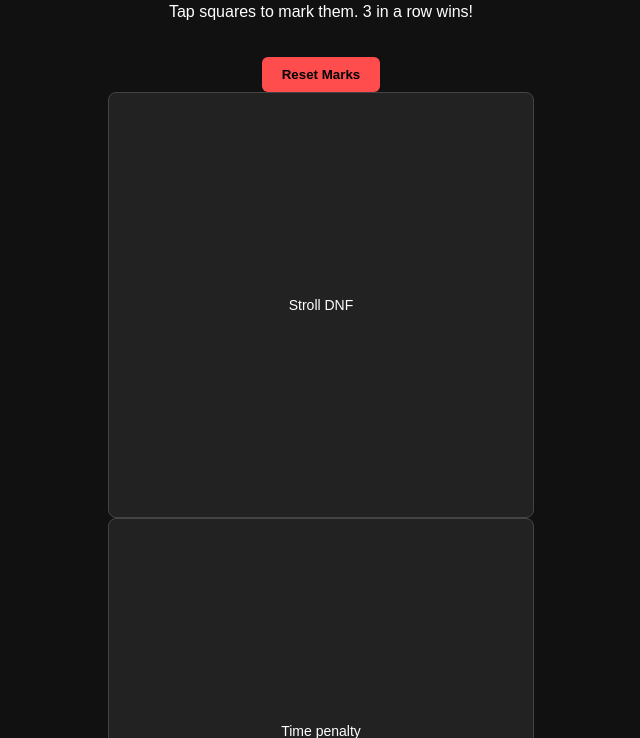
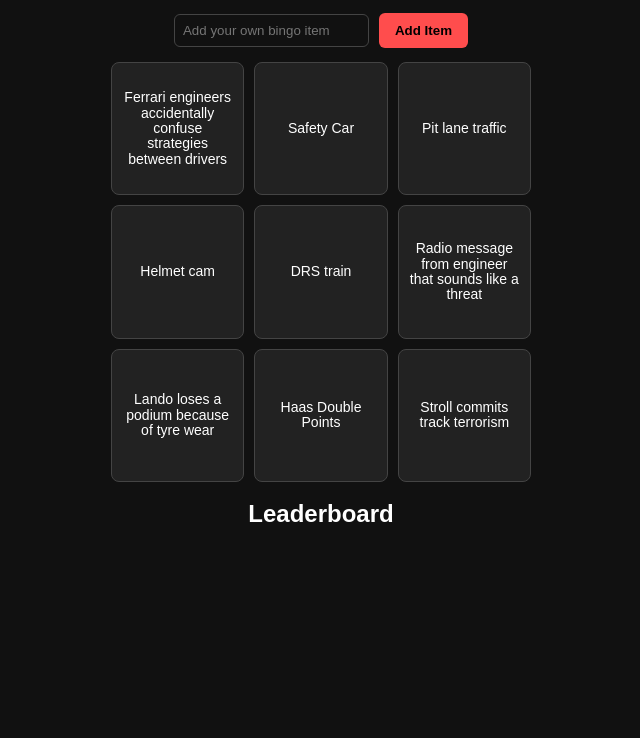
Before and after one commit to gzmgzde/f1-bingo, a plain HTML site: page index.html in a window 1280 px wide. Shown: the part 153-891 px from the top of the page, without its empty margins (319-959 px from the left). After the commit the page ends 800 px from the top, so only its background shows below. Drawn offline with nearby package versions, Linux system fonts and the light colour scheme; no server answers.

Commit message:
Enhance styles and update bingo game logic
Refactor styles and improve functionality for bingo game.

```diff
--- a/index.html
+++ b/index.html
@@ -5,67 +5,115 @@
 <meta name="viewport" content="width=device-width, initial-scale=1.0" />
 <title>F1 Qatar GP Bingo</title>
 <style>
-  body { font-family: Arial; background: #111; color: #fff; display: flex; flex-direction: column; align-items: center; padding: 20px; }
-  h1 { color: #ff4d4d; text-align: center; margin-bottom: 10px; }
-  <input id="customItemInput" type="text" placeholder="Add your own bingo item" />
-<button onclick="addCustomItem()">Add Item</button>
-
- #board {
-  display: grid;
-  grid-template-columns: repeat(3, 1fr);
-  gap: 10px;
-  width: 380px; /* controls board size */
-  margin-top: 20px;
+  :root{
+    --bg:#111;
+    --card:#222;
+    --accent:#ff4d4d;
+    --muted:#444;
+    --win:#00ff00;
   }
 
+  html,body{height:100%; margin:0;}
+  body { font-family: Arial, Helvetica, sans-serif; background: var(--bg); color: #fff; display: flex; flex-direction: column; align-items: center; padding: 20px; box-sizing: border-box; }
+
+  h1 { color: var(--accent); text-align: center; margin: 10px 0; }
+  p { margin: 8px 0 16px 0; color:#ddd; }
+
+  /* Controls */
+  .controls { display:flex; gap:10px; align-items:center; flex-wrap:wrap; margin-bottom:12px; }
+  input[type="text"]{ padding:8px; border-radius:6px; border:1px solid var(--muted); background:#111; color:#fff; min-width:160px; }
+  button{ padding:10px 16px; border-radius:6px; border:none; cursor:pointer; font-weight:bold; background:var(--accent); color:#000; }
+
+  /* Board */
+  #boardWrapper{ width: min(420px, 92vw); } /* controls overall size/responsiveness */
+  #board { display: grid; grid-template-columns: repeat(3, 1fr); gap: 10px; margin-top: 10px; }
+
+  /* cell - modern (aspect-ratio) + fallback (padding-top) */
   .cell {
+    position: relative;
+    background: var(--card);
+    border: 1px solid var(--muted);
+    border-radius: 8px;
+    overflow: hidden;
+    cursor: pointer;
+    transition: transform .12s ease, background .12s ease;
+    /* modern: */
     aspect-ratio: 1 / 1;
-  display: flex;
-  align-items: center;
-  justify-content: center;
-  background: #222;
-  border: 1px solid #444;
-  border-radius: 8px;
-  padding: 10px;
-  cursor: pointer;
-  text-align: center;
-  transition: 0.2s;
+    /* fallback: create square with ::before */
+  }
+  /* Fallback: force an intrinsic square block for older engines */
+  .cell::before { content:""; display:block; padding-top:100%; } /* ensures square if aspect-ratio not supported */
+  .cell > .content {
+    position: absolute;
+    inset: 0;
+    display:flex;
+    align-items:center;
+    justify-content:center;
+    padding:10px;
+    text-align:center;
     font-size: 14px;
-} .cell:hover { background: #333; }
-  .marked { background: #ff4d4d; color: #000; font-weight: bold; animation: bounce 0.3s ease; }
-  .winner { background: #00ff00 !important; color: #000; font-weight: bold; animation: glow 1s infinite alternate; }
+    line-height:1.1;
+    word-break:break-word;
+  }
+
+  .cell:hover{ transform: translateY(-3px); }
+  .marked .content { background: transparent; } /* visual only - winner/marked classes style below */
+
+  .marked { background: var(--accent); color:#000; font-weight:700; animation: bounce 0.25s ease; }
+  .winner { background: var(--win) !important; color:#000; font-weight:700; animation: glow 1s infinite alternate; }
 
   @keyframes glow {
-    0% { box-shadow: 0 0 5px #00ff00; }
-    50% { box-shadow: 0 0 20px #00ff00; }
-    100% { box-shadow: 0 0 5px #00ff00; }
+    0% { box-shadow: 0 0 6px var(--win); }
+    50% { box-shadow: 0 0 22px var(--win); }
+    100% { box-shadow: 0 0 6px var(--win); }
   }
-
   @keyframes bounce {
     0% { transform: scale(1); }
-    50% { transform: scale(1.2); }
+    50% { transform: scale(1.08); }
     100% { transform: scale(1); }
   }
 
-  button { padding: 10px 20px; margin-top: 20px; background: #ff4d4d; color: #000; border: none; border-radius: 6px; cursor: pointer; font-weight: bold; }
-  #usernameInput { padding: 8px; font-size: 14px; border-radius: 4px; border: 1px solid #444; margin-bottom: 10px; }
+  /* Leaderboard */
+  h2{ margin-top:18px; color:#fff; }
+  #leaderboard{ list-style:none; padding:0; margin:6px 0 60px 0; width: min(420px, 92vw); }
+  #leaderboard li{ background: #0d0d0d; padding:8px 12px; margin-bottom:6px; border-radius:6px; border:1px solid #222; }
+
+  /* responsive font tweaks */
+  @media (max-width:420px){
+    .cell > .content { font-size:13px; padding:8px; }
+  }
 </style>
 </head>
 <body>
 <h1>F1 Qatar GP Bingo</h1>
+
+<div class="controls">
   <input id="usernameInput" type="text" placeholder="Enter your username" />
+  <button type="button" onclick="resetMarks()">Reset Marks</button>
+</div>
+
 <p>Tap squares to mark them. 3 in a row wins!</p>
 
-<button onclick="resetMarks()">Reset Marks</button>
+<!-- Add-item control (must be in body, not in style) -->
+<div class="controls" style="margin-bottom:4px;">
+  <input id="customItemInput" type="text" placeholder="Add your own bingo item" />
+  <button type="button" onclick="addCustomItem()">Add Item</button>
+</div>
+
+<div id="boardWrapper">
   <div id="board"></div>
+</div>
+
 <h2>Leaderboard</h2>
 <ul id="leaderboard"></ul>
 
+<!-- libs -->
 <script src="https://www.gstatic.com/firebasejs/9.23.0/firebase-app-compat.js"></script>
 <script src="https://www.gstatic.com/firebasejs/9.23.0/firebase-firestore-compat.js"></script>
 <script src="https://cdn.jsdelivr.net/npm/canvas-confetti@1.5.1/dist/confetti.browser.min.js"></script>
 
 <script>
+/* ---------- Firebase init (unchanged) ---------- */
 const firebaseConfig = {
   apiKey: "AIzaSyA0lUuOnAq8N4sn6WpPr5evS3-sYwXfyu4",
   authDomain: "f1-bingo-7c7d4.firebaseapp.com",
@@ -76,17 +124,22 @@
 };
 firebase.initializeApp(firebaseConfig);
 const db = firebase.firestore();
+
+/* ---------- Leaderboard live update ---------- */
 const leaderboard = document.getElementById('leaderboard');
-
-db.collection('winners').orderBy('timestamp').onSnapshot(snapshot => {
+db.collection('winners').orderBy('timestamp','desc').onSnapshot(snapshot => {
   leaderboard.innerHTML = '';
   snapshot.forEach(doc => {
     const li = document.createElement('li');
-    li.textContent = doc.id;
+    // show username + readable time if exists
+    const data = doc.data() || {};
+    const ts = data.timestamp ? new Date(data.timestamp).toLocaleString() : '';
+    li.textContent = doc.id + (ts ? ` — ${ts}` : '');
     leaderboard.appendChild(li);
   });
 });
 
+/* ---------- Bingo items ---------- */
 const items = [
   "Safety Car","Virtual Safety Car","DRS train","Track limits violation",
   "Time penalty","Pit stop <2.5s","Pit stop >5s",
@@ -100,25 +153,44 @@
   "Lawson quietly finishes P8", "Presenters talk about how well the circuit looks “under the lights”",
   "3-grid penalty for something minor", "Ferrari engineers accidentally confuse strategies between drivers",
   "Radio message from engineer that sounds like a threat"
-
 ];
 
 let boardCells = [], boardDisabled = false;
 
-function shuffle(arr){ return arr.sort(()=>Math.random()-0.5); }
+/* shuffle (Fisher–Yates would be slightly better than sort-based but this is fine) */
+function shuffle(arr){
+  // make a shallow copy and shuffle in place
+  const a = arr.slice();
+  for(let i = a.length - 1; i > 0; i--){
+    const j = Math.floor(Math.random() * (i + 1));
+    [a[i], a[j]] = [a[j], a[i]];
+  }
+  return a;
+}
 
 function generateBoard(){
   const board = document.getElementById("board");
   board.innerHTML = "";
   boardCells = [];
   boardDisabled = false;
-  const card = shuffle([...items]).slice(0,9);
+
+  // take 9 items (shuffle first)
+  const card = shuffle(items).slice(0,9);
+
   card.forEach((text,index)=>{
-    const cell=document.createElement("div");
-    cell.className="cell";
-    cell.textContent=text;
-    cell.dataset.index=index;
-    cell.onclick = ()=>{ if(!boardDisabled) toggleMark(cell); };
+    const cell = document.createElement("div");
+    cell.className = "cell";
+    cell.dataset.index = index;
+
+    // inner wrapper that sits above the padding-top fallback
+    const inner = document.createElement("div");
+    inner.className = "content";
+    inner.textContent = text;
+
+    // click handler
+    cell.addEventListener('click', () => { if(!boardDisabled) toggleMark(cell); });
+
+    cell.appendChild(inner);
     board.appendChild(cell);
     boardCells.push(cell);
   });
@@ -134,11 +206,11 @@
 function checkWinner(username){
   const combos=[[0,1,2],[3,4,5],[6,7,8],[0,3,6],[1,4,7],[2,5,8],[0,4,8],[2,4,6]];
   for(const combo of combos){
-    if(combo.every(i=>boardCells[i].classList.contains('marked'))){
+    if(combo.every(i => boardCells[i] && boardCells[i].classList.contains('marked'))){
       alert(username+" wins! 🎉");
       highlightWinning(combo);
       boardDisabled = true;
-      confetti({particleCount:100,spread:70,origin:{y:0.6}});
+      confetti({particleCount:120,spread:70,origin:{y:0.6}});
       saveResult(username);
       return;
     }
@@ -146,7 +218,7 @@
 }
 
 function highlightWinning(combo){
-  combo.forEach(i=>boardCells[i].classList.add('winner'));
+  combo.forEach(i => boardCells[i] && boardCells[i].classList.add('winner'));
 }
 
 function resetMarks(){
@@ -154,29 +226,32 @@
   boardDisabled = false;
 }
 
+/* ---------- Custom item adding ---------- */
 function addCustomItem() {
   const input = document.getElementById("customItemInput");
+  if(!input) return alert("Input not found (check HTML).");
   const value = input.value.trim();
-
   if (!value) return alert("Please type something!");
-
-  items.push(value);         // Add custom bingo text to pool
-  input.value = "";          // Clear box
-
-  generateBoard();
+  items.push(value);
+  input.value = "";
+  generateBoard(); // immediately regenerate so the new item may appear
 }
 
+/* ---------- Save winner to Firestore ---------- */
 function saveResult(username){
   const winnerRef = db.collection('winners').doc(username);
   winnerRef.get().then(docSnapshot=>{
     if(!docSnapshot.exists){
       winnerRef.set({ timestamp: Date.now() });
     } else {
-      alert(username+" already has a win recorded!");
+      alert(username + " already has a win recorded!");
     }
+  }).catch(err=>{
+    console.error("Error saving winner:", err);
   });
 }
 
+/* ---------- init ---------- */
 generateBoard();
 </script>
 </body>
```
Lines whose indentation alone changed are shown as unchanged.
